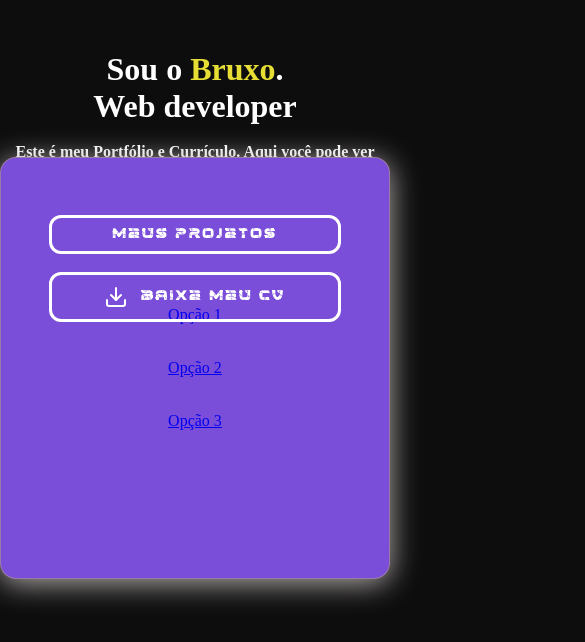
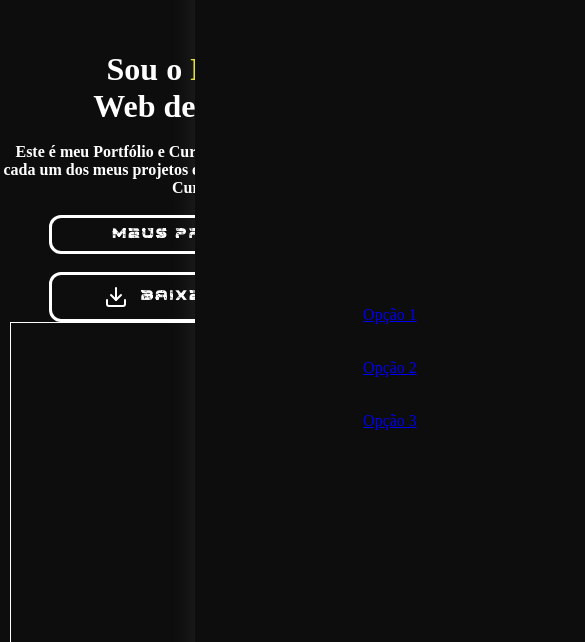
Before and after one commit to guilhermeduffes/new-port, a plain HTML site: page index.html in a window 390 px wide. Both pictures are taken after a click on the picture 373 px from the left and 25 px from the top of the page. Shown: the part 54-696 px from the top of the page, 585 px wide, since content can reach past the window. Drawn offline with nearby package versions, Linux system fonts and the light colour scheme.

Commit message:
Mudança no menu

```diff
--- a/index.html
+++ b/index.html
@@ -34,6 +34,12 @@
           <button class="button2"> <img src="assets/svgs-icons/download.svg" alt=""> &nbsp;	 Baixe meu CV</button>
         </main>
 
+        <section>
+          <div class="sobre-mim">
+
+          </div>
+        </section>
+
     <script src="script.js"></script>
 </body>
 
--- a/style.css
+++ b/style.css
@@ -38,7 +38,7 @@ body {
     background-color: var(--color-fosco);
 }
 
-@media screen and (min-width: 320px) and (max-width:1480px) {
+@media screen and (min-width: 320px) and (max-width:480px) {
     * {
         padding: 0;
         margin: 0;
@@ -91,6 +91,7 @@ body {
         display: block;
         cursor: pointer;
         margin-right: 5px;
+        z-index: 99999999999999;
     }
 
     .options {
@@ -101,26 +102,30 @@ body {
         background-color: var(--color-magenta);
         list-style: none;
         padding: 10px;
-        transition: right 0.85s ease-in-out;
+        transition: right 0.45s ease-in-out;
         width: 100vw;
-        height: 50vh;
+        height: 100vh;
         display: flex;
         justify-content: center;
         align-items: center;
         flex-direction: column;
         gap: 35px;
-        background: rgba(122, 78, 217, 1);
+        background: var(--color-fosco);
         border-radius: 16px;
-        box-shadow: 0 4px 30px rgb(184, 177, 177);
+        box-shadow: 0 4px 30px rgba(255, 255, 255, 0.1);
         backdrop-filter: blur(7.4px);
         -webkit-backdrop-filter: blur(7.4px);
-        border: 1px solid rgba(231, 222, 53, 0.30);
+        z-index: 99999;
+        display: none;
     }
 
     .options.active {
-        z-index: ;
-        right: 0;
+        right: -50%;
+        display: flex;
+        transition: right 0.5s ease-in-out;
+        z-index: 99999;
     }
+
 
     main{
         display: flex;
@@ -248,6 +253,17 @@ body {
         display: flex;
         justify-content: center;
         align-items: center;
+    }
 
+    section {
+        display: flex;
+        justify-content: center;
+        align-items: center;
+    }
+
+    .sobre-mim{
+        width: 95vw;
+        height: 25rem;
+        border: 1px solid white;
     }
 }
```
